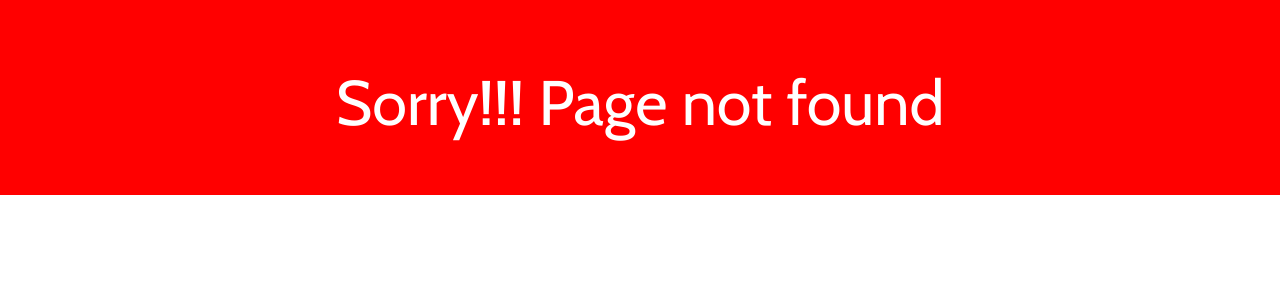
After one commit to IanMK-1/The-news, a Flask app: template app/templates/page_not_found_error.html in a window 1280 px wide. The commit adds this page. Shown: the top 300 px of the page. Run offline with Flask 2, Linux system fonts and the light colour scheme; the template is opened without the code that fills it, so the values that code supplies are empty; some libraries are stand-ins or nearby versions.

Commit message:
Add the 404 error page

```diff
--- a/app/__init__.py
+++ b/app/__init__.py
@@ -1,7 +1,6 @@
 from flask import Flask
 from .config import DevConfig
 from flask_bootstrap import Bootstrap
-
 
 app = Flask(__name__, instance_relative_config=True)
 
@@ -12,3 +11,4 @@ app.config.from_pyfile('config.py')
 bootstrap = Bootstrap(app)
 
 from app import views
+from app import error
--- a/app/static/css/index.css
+++ b/app/static/css/index.css
@@ -28,3 +28,9 @@ h3 {
     margin-right: 14px;
     font-family: 'Raleway', sans-serif;
 }
+#error {
+    text-align: center;
+    font-family: 'Cabin', sans-serif;
+    font: bold;
+    background-color: red;
+}
--- /dev/null
+++ b/app/templates/page_not_found_error.html
@@ -0,0 +1,16 @@
+{% extends 'bootstrap/base.html'%}
+
+{% block styles%}
+    {{ super() }}
+    <link rel="stylesheet" href="{{url_for('static',filename='css/index.css')}}">
+    <link href="https://fonts.googleapis.com/css?family=Cabin&display=swap" rel="stylesheet">
+    <link href="https://fonts.googleapis.com/css?family=Raleway&display=swap" rel="stylesheet">
+{% endblock %}
+
+{% block content %}
+    <div class="row">
+        <div class="jumbotron" id="error">
+                <h1>Sorry!!! Page not found</h1>
+            </div>
+    </div>
+{% endblock %}
```
Also changed, not shown: app/error.py (added, +9 -0 lines).
